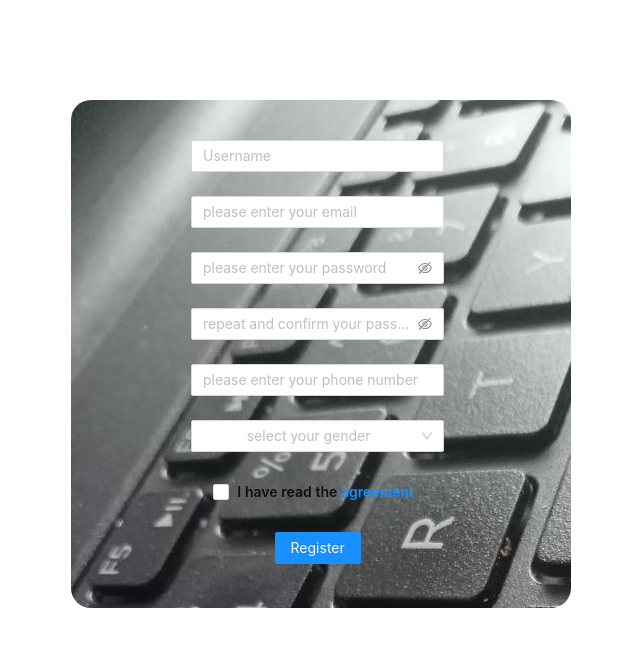
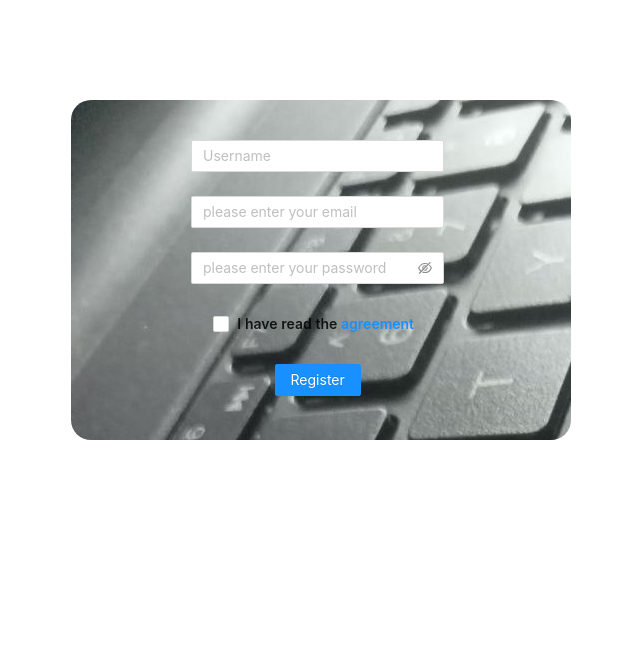
Before and after one commit to IdinGanteng/routing-protected, a React (Create React App) app: page /registration in a window 1280 px wide. Shown: the top 646 px of the page, without its empty margins (319-959 px from the left). Built offline with nearby package versions, Linux system fonts and the light colour scheme.

Commit message:
route protected axios

```diff
--- a/package.json
+++ b/package.json
@@ -7,6 +7,7 @@
     "@testing-library/react": "^13.4.0",
     "@testing-library/user-event": "^13.5.0",
     "antd": "^4.23.1",
+    "axios": "^0.27.2",
     "bootstrap": "^5.2.1",
     "react": "^18.2.0",
     "react-bootstrap": "^2.5.0",
--- a/src/Auth/Login.jsx
+++ b/src/Auth/Login.jsx
@@ -12,8 +12,8 @@ export const Login = () => {
 
   const onFinish = () => {
 
-    localStorage.setItem("username", JSON.stringify(username))
-    localStorage.setItem("password", JSON.stringify(password))
+    localStorage.getItem("username", JSON.stringify(username))
+    localStorage.getItem("password", JSON.stringify(password))
 
     navigate('/dashboard')
   };
--- a/src/Auth/Registration.jsx
+++ b/src/Auth/Registration.jsx
@@ -1,4 +1,5 @@
 import { Button, Checkbox, Form, Input, Select } from "antd";
+import axios from "axios";
 import React, { useState } from "react";
 import { useNavigate } from "react-router-dom";
 
@@ -41,19 +42,23 @@ export const Registration = () => {
 
   const navigate = useNavigate()
 
-  const [username, setusername] = useState('');
+  const [userName, setusername] = useState('');
   const [email, setemail] = useState('');
   const [password, setpassword] = useState('');
-  const [phone, setphone] = useState('');
-  const [gender, setgender] = useState('');
 
-  const onFinish = () => {
+  const onFinish = async event => {
 
-    localStorage.setItem("username", JSON.stringify(username))
-    localStorage.setItem("email", JSON.stringify(email))
-    localStorage.setItem("password", JSON.stringify(password))
-    localStorage.setItem("phone", JSON.stringify(phone))
-    localStorage.setItem("gender", JSON.stringify(gender))
+    await axios.post("https://nodejs-backend-api-playground.herokuapp.com/auth/user/registration",{
+      userName,email,password
+    })
+    // console.log(
+    //   userName,
+    //   email,
+    //   password
+    // )
+    // localStorage.setItem("username", JSON.stringify(username))
+    // localStorage.setItem("email", JSON.stringify(email))
+    // localStorage.setItem("password", JSON.stringify(password))
 
     navigate("/login")
   };
@@ -115,72 +120,6 @@ export const Registration = () => {
           <Input.Password placeholder="please enter your password"/>
         </Form.Item>
 
-        <Form.Item
-          name="confirm"
-
-          dependencies={["password"]}
-          hasFeedback
-          rules={[
-            {
-              required: true,
-              message: "Please confirm your password!",
-            },
-            ({ getFieldValue }) => ({
-              validator(_, value) {
-                if (!value || getFieldValue("password") === value) {
-                  return Promise.resolve();
-                }
-
-                return Promise.reject(
-                  new Error("The two passwords that you entered do not match!")
-                );
-              },
-            }),
-          ]}
-        >
-          <Input.Password placeholder="repeat and confirm your password"/>
-        </Form.Item>
-
-
-
-        <Form.Item
-          name="phone"
-
-          onChange={(e) => setphone(e.target.value)}
-          rules={[
-            {
-              required: true,
-              message: "Please input your phone number!",
-            },
-          ]}
-        >
-          <Input
-            placeholder="please enter your phone number"
-            style={{
-              width: "100%",
-            }}
-          />
-        </Form.Item>
-
-        <Form.Item
-          name="gender"
-
-          rules={[
-            {
-              required: true,
-              message: "Please select gender!",
-            },
-          ]}
-          >
-          <Select
-             onChange={(value) => setgender(value)}
-             placeholder="select your gender">
-            <Option value="male">CWK</Option>
-            <Option value="female">CWK</Option>
-            <Option value="other">Gak punya kelamin</Option>
-          </Select>
-        </Form.Item>
-
 
             <Form.Item
               name="agreement"
--- a/src/Pages/Dashboard.jsx
+++ b/src/Pages/Dashboard.jsx
@@ -10,7 +10,7 @@ import React from 'react'
     return (
       <div>
         <Navbar/>
-        <h1 style={{fontSize: 27, marginTop:'50px',marginBottom:'1px', paddingLeft:'40%'}}>Selamat Datang Tuan {user}</h1>
+        <h1 style={{fontFamily:'-apple-system, BlinkMacSystemFont', fontSize: 27, marginTop:'50px',marginBottom:'1px', paddingLeft:'40%'}}>Selamat Datang Tuan {user}</h1>
         <Sidebar/>
 
       </div>
--- /dev/null
+++ b/src/service/index.js
@@ -0,0 +1 @@
+export * from "./authService"
```
Also changed, not shown: src/service/authService.js (added, +12 -0 lines), 1 other file (tests, documents, lock files or other folders).
